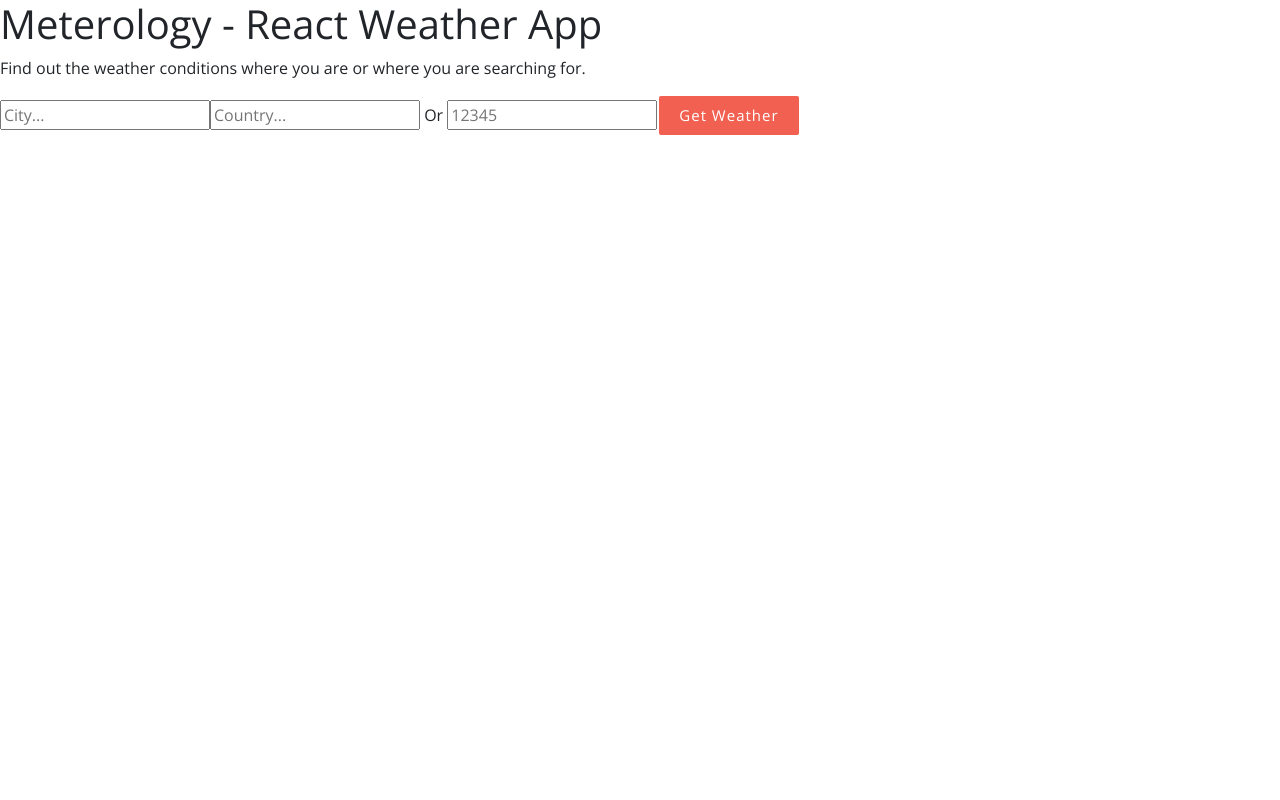
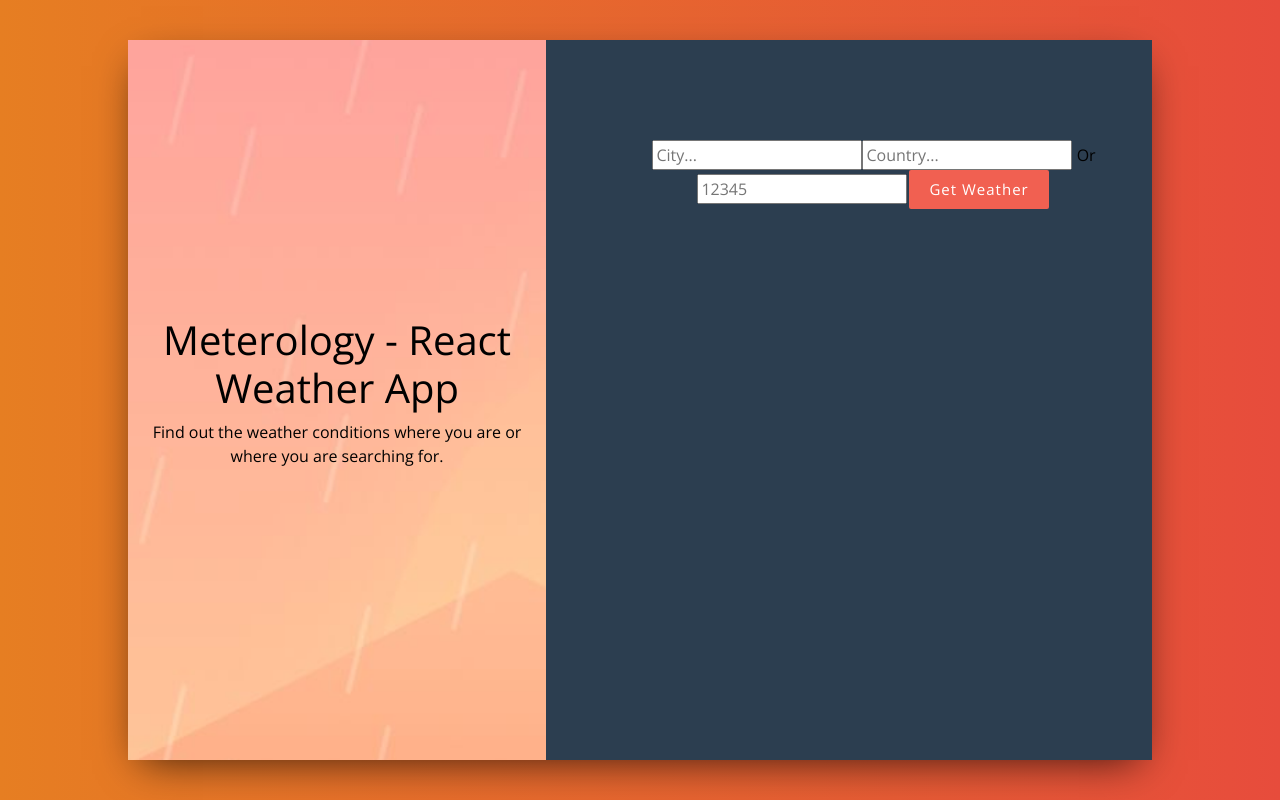
Before and after one commit to Nerajno/Meterology, a React (Create React App) app: page / in a window 1280 px wide. Built offline with nearby package versions, Linux system fonts and the light colour scheme.

Commit message:
some visual effects to work

```diff
--- a/src/App.js
+++ b/src/App.js
@@ -60,7 +60,13 @@
 	render() {
 		return (
 			<div>
+				<div className="wrapper">
+					<div className="main">
+						<div className="container">
+							<div className="row">
+								<div className="col-xs-5 title-container">
 									<Titles />
+									<div className="col-xs-7 form-container">
 										<Form getWeather={this.getWeather} />
 										<Weather
 											city={this.state.city}
@@ -72,8 +78,18 @@
 											error={this.state.error}
 										/>
 									</div>
+								</div>
+							</div>
+
+						</div>
+					</div>
+				</div>
+			</div>
 				);
 			}
 		}
 
 		export default App;
+
+{/*
+ */}
```
Lines whose indentation alone changed are shown as unchanged.
